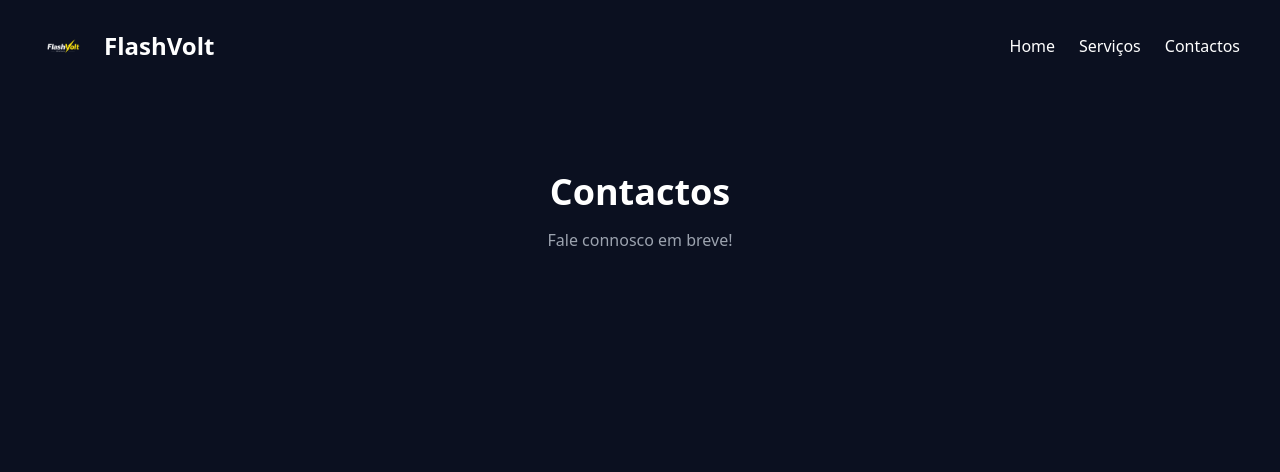
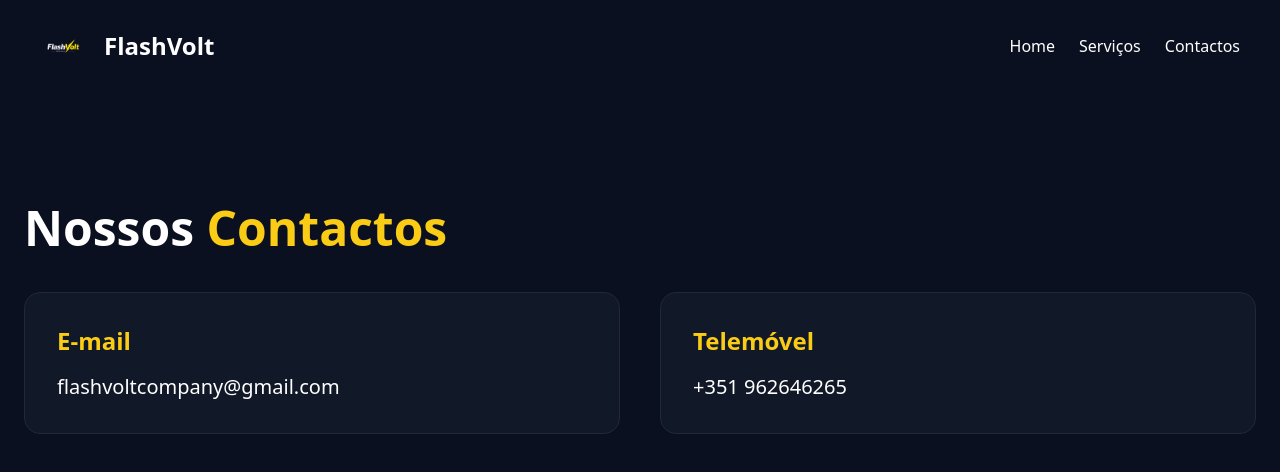
Before and after one commit to andreziinn/FlashVolt, a React (Vite) app: page /contactos in a window 1280 px wide. Shown: the top 472 px of the page. Built offline with nearby package versions, Linux system fonts and the light colour scheme.

Commit message:
Acrescentar contactos

```diff
--- a/src/pages/Contactos.jsx
+++ b/src/pages/Contactos.jsx
@@ -1,8 +1,21 @@
 export default function Contactos() {
   return (
-    <div className="p-20 text-center">
-      <h1 className="text-4xl font-bold">Contactos</h1>
-      <p className="mt-4 text-gray-400">Fale connosco em breve!</p>
-    </div>
+    <section className="max-w-7xl mx-auto px-6 py-28 text-white">
+      <h1 className="text-5xl font-black mb-10">
+        Nossos <span className="text-yellow-400">Contactos</span>
+      </h1>
+
+      <div className="grid md:grid-cols-2 gap-10">
+        <div className="bg-gray-900 p-8 rounded-2xl border border-gray-800">
+          <h2 className="text-2xl font-bold mb-4 text-yellow-400">E-mail</h2>
+          <p className="text-xl">flashvoltcompany@gmail.com</p>
+        </div>
+
+        <div className="bg-gray-900 p-8 rounded-2xl border border-gray-800">
+          <h2 className="text-2xl font-bold mb-4 text-yellow-400">Telemóvel</h2>
+          <p className="text-xl">+351 962646265</p>
+        </div>
+      </div>
+    </section>
   );
 }
```
